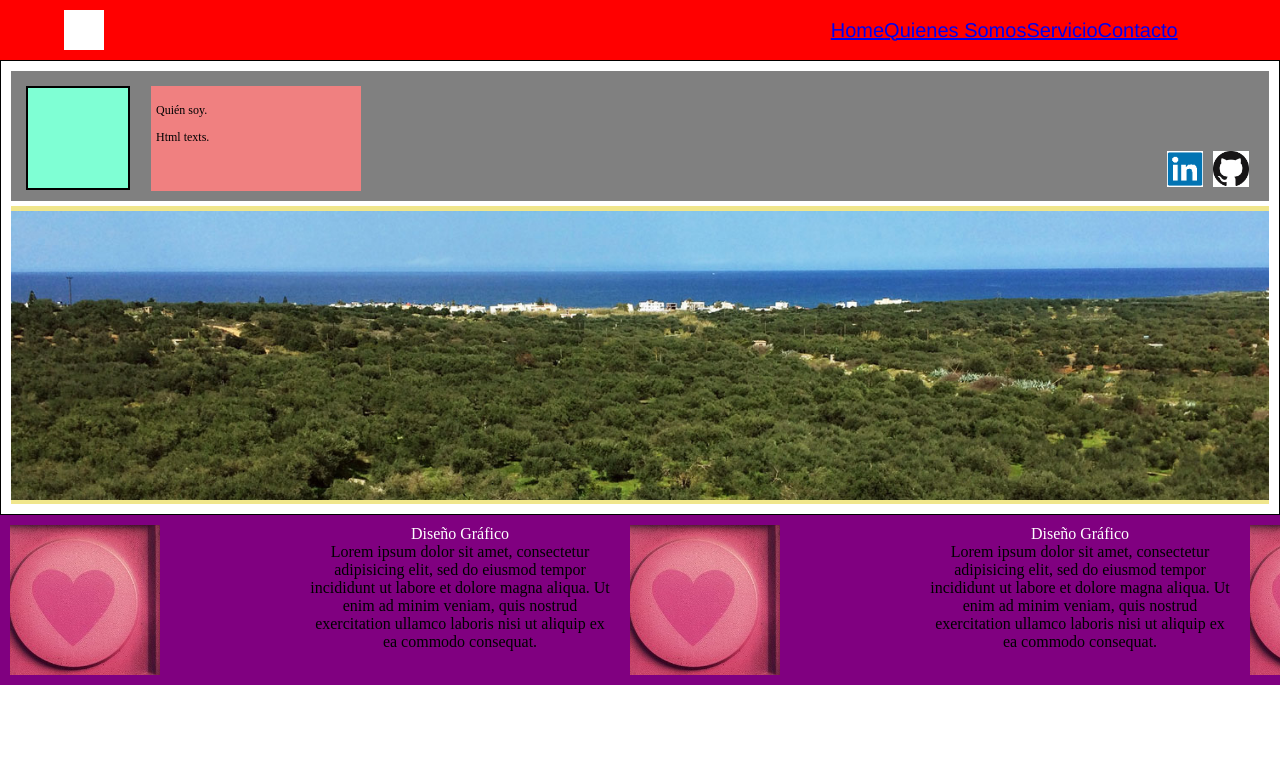
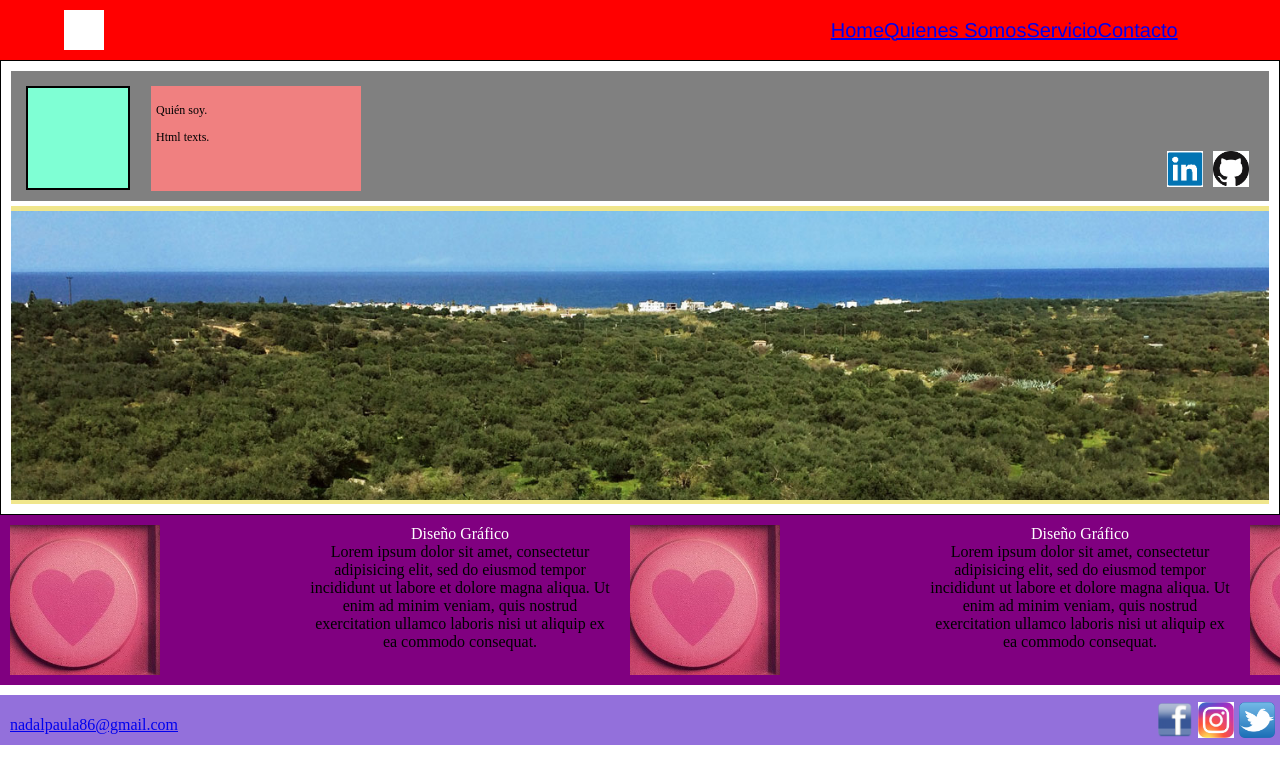
Before and after one commit to sofiprado/tp1, a plain HTML site: page index.html in a window 1280 px wide. Shown: the top 784 px of the page. Drawn offline with Linux system fonts and the light colour scheme; a script that the page names is missing; files whose address does not match are found by name.

Commit message:
cmabios finales

```diff
--- a/index.html
+++ b/index.html
@@ -1,5 +1,6 @@
 <!DOCTYPE html>
 <html>
+
 <head>
     <meta charset="utf-8" />
     <meta http-equiv="X-UA-Compatible" content="IE=edge">
@@ -8,12 +9,11 @@
     <link rel="stylesheet" type="text/css" media="screen" href="styles.css" />
     <script src="main.js"></script>
 </head>
+
 <body>
     <nav>
         <div class="logo-container"> </div>
-
         <div class="links">
-
             <a href="Home">Home</a>
             <a href="Quienes Somos">Quienes Somos</a>
             <a href="Servicios">Servicio</a>
@@ -29,7 +29,8 @@
             </div>
             <div class="logos">
                 <div class="git-logo"><img src="images\github.jpg" alt="" class="git-logo"></div>
-          <div class="link-logo"><img src="images\linkedin.jpg" alt="" class="link-logo"></div>  </div>
+                <div class="link-logo"><img src="images\linkedin.jpg" alt="" class="link-logo"></div>
+            </div>
         </div>
         <div class="slider">
             <img src="images\landscape.jpg" alt="" class="slider">
@@ -37,39 +38,28 @@
     </div>
     <!--Pau -->
     <div class="main-header-container">
-
         <div class="header-container">
             <div class="text-container">
-            <div class="text-title" > Diseño Gráfico</div>
-            <div class="text-inside"> Lorem ipsum dolor sit amet, consectetur adipisicing elit, sed do eiusmod
-              tempor incididunt ut labore et dolore magna aliqua. Ut enim ad minim veniam,
-              quis nostrud exercitation ullamco laboris nisi ut aliquip ex ea commodo
-            consequat. </div>
-          </div>
-          <div class="img-container">
-            <img src="/home/ada/tp1/images/img.tineye.com.jpeg">
-
-          </div>
-        </div>
-        <div class="header-container" >
-          <div class="text-container">
-            <div class="text-title" > Diseño Gráfico</div>
-            <div class="text-inside"> Lorem ipsum dolor sit amet, consectetur adipisicing elit, sed do eiusmod
-              tempor incididunt ut labore et dolore magna aliqua. Ut enim ad minim veniam,
-              quis nostrud exercitation ullamco laboris nisi ut aliquip ex ea commodo
-            consequat. </div>
+                <div class="text-title"> Diseño Gráfico</div>
+                <div class="text-inside"> Lorem ipsum dolor sit amet, consectetur adipisicing elit, sed do eiusmod tempor incididunt ut labore et dolore magna aliqua. Ut enim ad minim veniam, quis nostrud exercitation ullamco laboris nisi ut aliquip ex ea commodo consequat. </div>
             </div>
             <div class="img-container">
                 <img src="/home/ada/tp1/images/img.tineye.com.jpeg">
             </div>
         </div>
-        <div class="header-container" >
+        <div class="header-container">
             <div class="text-container">
-            <div class="text-title" > Diseño Gráfico</div>
-            <div class="text-inside"> Lorem ipsum dolor sit amet, consectetur adipisicing elit, sed do eiusmod
-              tempor incididunt ut labore et dolore magna aliqua. Ut enim ad minim veniam,
-              quis nostrud exercitation ullamco laboris nisi ut aliquip ex ea commodo
-            consequat. </div>
+                <div class="text-title"> Diseño Gráfico</div>
+                <div class="text-inside"> Lorem ipsum dolor sit amet, consectetur adipisicing elit, sed do eiusmod tempor incididunt ut labore et dolore magna aliqua. Ut enim ad minim veniam, quis nostrud exercitation ullamco laboris nisi ut aliquip ex ea commodo consequat. </div>
+            </div>
+            <div class="img-container">
+                <img src="/home/ada/tp1/images/img.tineye.com.jpeg">
+            </div>
+        </div>
+        <div class="header-container">
+            <div class="text-container">
+                <div class="text-title"> Diseño Gráfico</div>
+                <div class="text-inside"> Lorem ipsum dolor sit amet, consectetur adipisicing elit, sed do eiusmod tempor incididunt ut labore et dolore magna aliqua. Ut enim ad minim veniam, quis nostrud exercitation ullamco laboris nisi ut aliquip ex ea commodo consequat. </div>
             </div>
             <div class="img-container">
                 <img src="/home/ada/tp1/images/img.tineye.com.jpeg">
@@ -77,7 +67,19 @@
         </div>
     </div>
     <div class="footer">
-
+        <a href="https://mail.google.com" class="mail">nadalpaula86@gmail.com</a>
+        <div class="div-logos">
+            <div class="img-footer-container">
+                <img src="/home/ada/tp1/images/facebook_logos_PNG19759.png">
+            </div>
+            <div class="img-footer-container">
+                <img src="/home/ada/tp1/images/instagram.jpg">
+            </div>
+            <div class="img-footer-container">
+                <img src="/home/ada/tp1/images/twitter_PNG32.png">
+            </div>
+        </div>
     </div>
 </body>
+
 </html>
--- a/styles.css
+++ b/styles.css
@@ -9,7 +9,6 @@ nav {
     display: flex;
     justify-content: space-between;
     align-items: center;
-
 }
 
 .logo-container {
@@ -18,7 +17,6 @@ nav {
     background-color: white;
     margin-left: 5%;
     display: flex;
-
 }
 
 .links {
@@ -28,8 +26,8 @@ nav {
     font-size: 20px;
     font-family: helvetica;
     display: flex;
+}
 
-}
 .page {
     border: 1px solid black;
     padding: 10px;
@@ -96,48 +94,87 @@ nav {
     margin-top: 5px;
     width: 100%;
 }
+
+
 /*Paula*/
+
 .main-header-container {
     width: 100%;
     height: auto;
     display: flex;
     justify-content: space-between;
     align-items: center;
+}
 
-
-}
 .header-container {
     min-width: 600px;
     max-width: 600px;
     height: auto;
-margin:auto;
+    margin: auto;
     display: inline-block;
     background-color: purple;
     padding: 10px;
     justify-content: space-between;
 }
+
 .img-container {
     height: 150px;
     width: 150px;
     float: left;
 }
+
 .img-container img {
     width: 100%;
     height: auto;
 }
+
 .text-container {
     min-width: 300px;
     max-width: 300px;
     height: auto;
     float: right;
 }
+
 .text-title {
     color: #FFF;
     width: 100%;
     display: inline-block;
     text-align: center;
 }
+
 .text-inside {
     text-align: center;
     display: inline-block;
 }
+
+.footer {
+    width: 100%;
+    height: 50px;
+    margin-top: 10px;
+    background-color: #9370DB;
+    display: flex;
+    justify-content: space-between;
+    align-items: center;
+
+}
+
+.mail {
+   margin-left: 10px;
+   margin-top: 10px;
+}
+.div-logos {
+  width: 128px;
+  height: 36px;
+  display: flex;
+  justify-content: space-evenly;
+
+}
+.img-footer-container {
+  width: 36px;
+  height: 36px;
+
+}
+.img-footer-container img {
+  width: 100%;
+  height: auto;
+}
```
Lines whose indentation alone changed are shown as unchanged.
